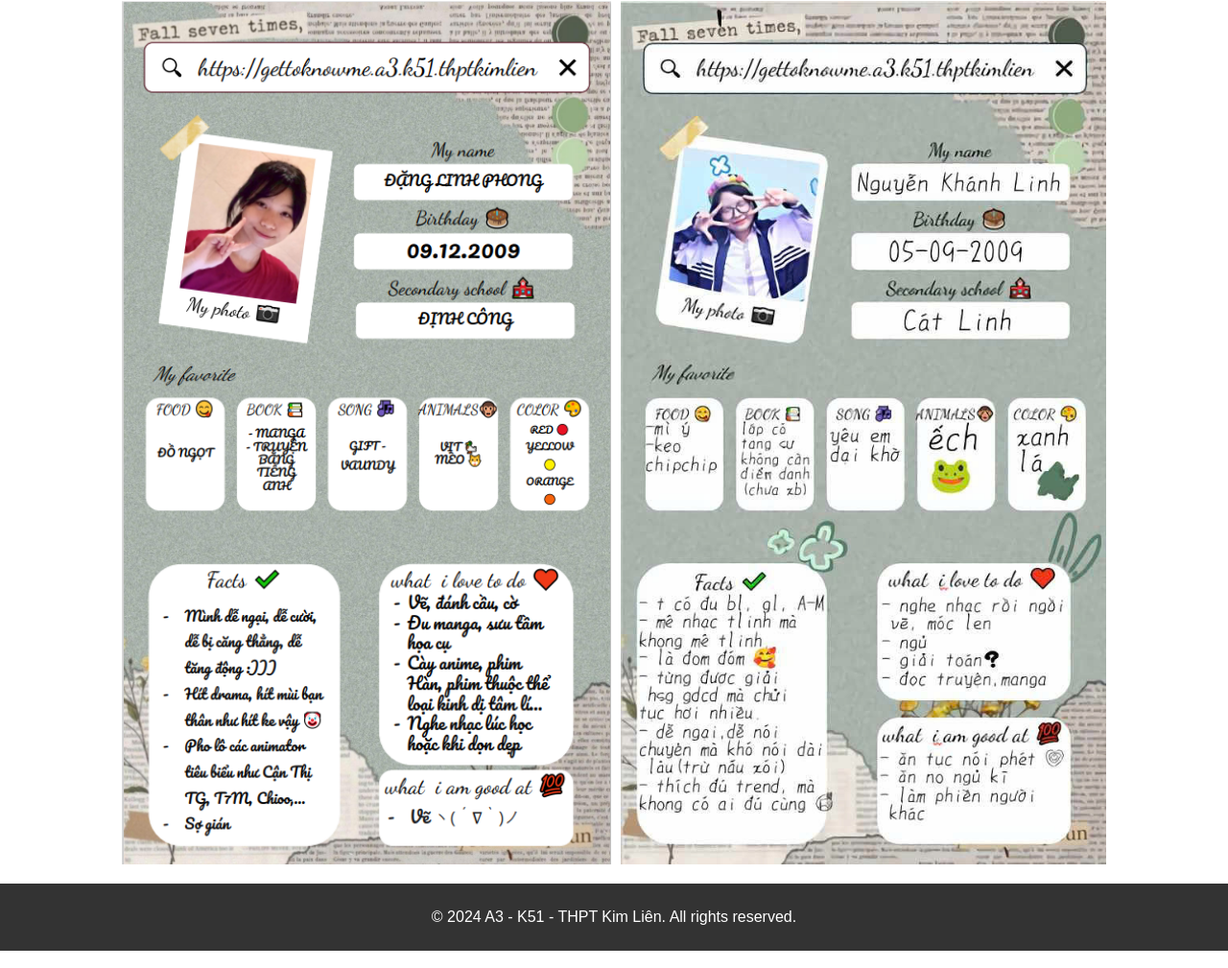
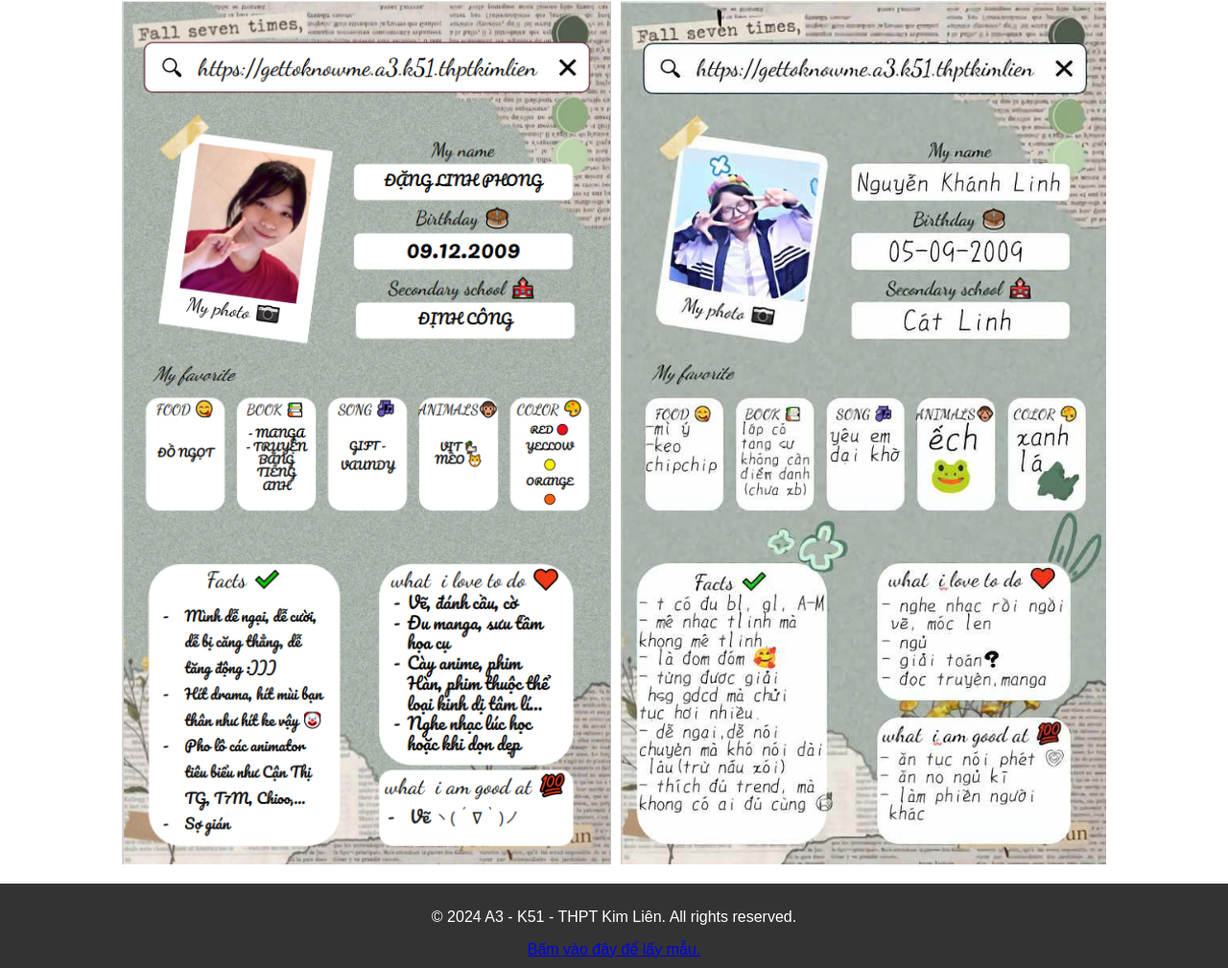
Before and after one commit to A3-K51-THPTKimLien/gettoknowme, a plain HTML site: page index.html in a window 1280 px wide. Shown: the part 1030-2039 px from the top of the page at 96% size. Drawn offline with Linux system fonts and the light colour scheme.

Commit message:
Update index.html

```diff
--- a/index.html
+++ b/index.html
@@ -26,6 +26,7 @@
 
     <footer>
         <p>&copy; 2024 A3 - K51 - THPT Kim Liên. All rights reserved.</p>
+        <a href="https://1drv.ms/p/s!Av-FypshrEw4jntM4OwIMVQZKiJ0?e=T0EsPm" target="_blank">Bấm vào đây để lấy mẫu.</a>
     </footer>
 </body>
 </html>
```
